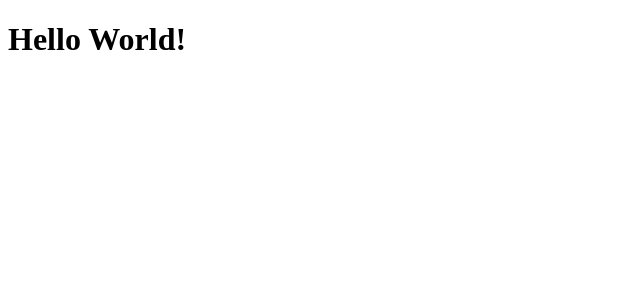
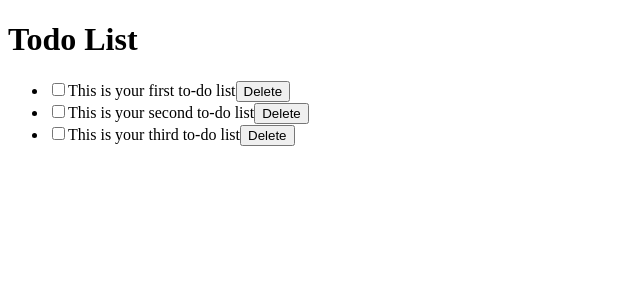
Before and after one commit to mildanfalah/to-do-web-app, a React (Vite) app: page / in a window 1280 px wide. Shown: the top 300 px of the page, without its empty margins (0-640 px from the left). Built offline with nearby package versions, Linux system fonts and the light colour scheme.

Commit message:
add todoapp, todolist and todolistitem components

```diff
--- /dev/null
+++ b/src/components/TodoApp.jsx
@@ -0,0 +1,17 @@
+import React from "react";
+import TodoList from "./TodoList";
+import { getData } from "../utils/data";
+
+function TodoApp() {
+  const todos = getData();
+
+  return (
+    <div className="todo-app">
+      <h1>Todo List</h1>
+      <TodoList todos={todos} />
+      {console.log(todos)}
+    </div>
+  );
+}
+
+export default TodoApp;
--- /dev/null
+++ b/src/components/TodoList.jsx
@@ -0,0 +1,14 @@
+import React from "react";
+import TodoListItem from "./TodoListItem";
+
+function TodoList({ todos }) {
+  return (
+    <ul className="todo-list">
+      {todos.map((item) => (
+        <TodoListItem key={item.id} {...item} />
+      ))}
+    </ul>
+  );
+}
+
+export default TodoList;
--- /dev/null
+++ b/src/components/TodoListItem.jsx
@@ -0,0 +1,15 @@
+import React from "react";
+
+function TodoListItem({ todo, completed }) {
+  return (
+    <li className="list-item">
+      <label>
+        <input type="checkbox" checked={completed} />
+        {todo}
+      </label>
+      <button className="btn-danger">Delete</button>
+    </li>
+  );
+}
+
+export default TodoListItem;
--- a/src/index.jsx
+++ b/src/index.jsx
@@ -1,7 +1,9 @@
 import React from "react";
 import { createRoot } from "react-dom/client";
+import TodoApp from "./components/TodoApp";
 
-const element = <h1>Hello World!</h1>;
+// styling
+import "./styles/style.css";
 
 const root = createRoot(document.getElementById("root"));
-root.render(element);
+root.render(<TodoApp />);
--- /dev/null
+++ b/src/utils/data.js
@@ -0,0 +1,21 @@
+const getData = () => {
+  return [
+    {
+      id: 1,
+      todo: "This is your first to-do list",
+      completed: false,
+    },
+    {
+      id: 2,
+      todo: "This is your second to-do list",
+      completed: false,
+    },
+    {
+      id: 3,
+      todo: "This is your third to-do list",
+      completed: false,
+    },
+  ];
+};
+
+export { getData };
```
Also changed, not shown: src/styles/style.css (added).
